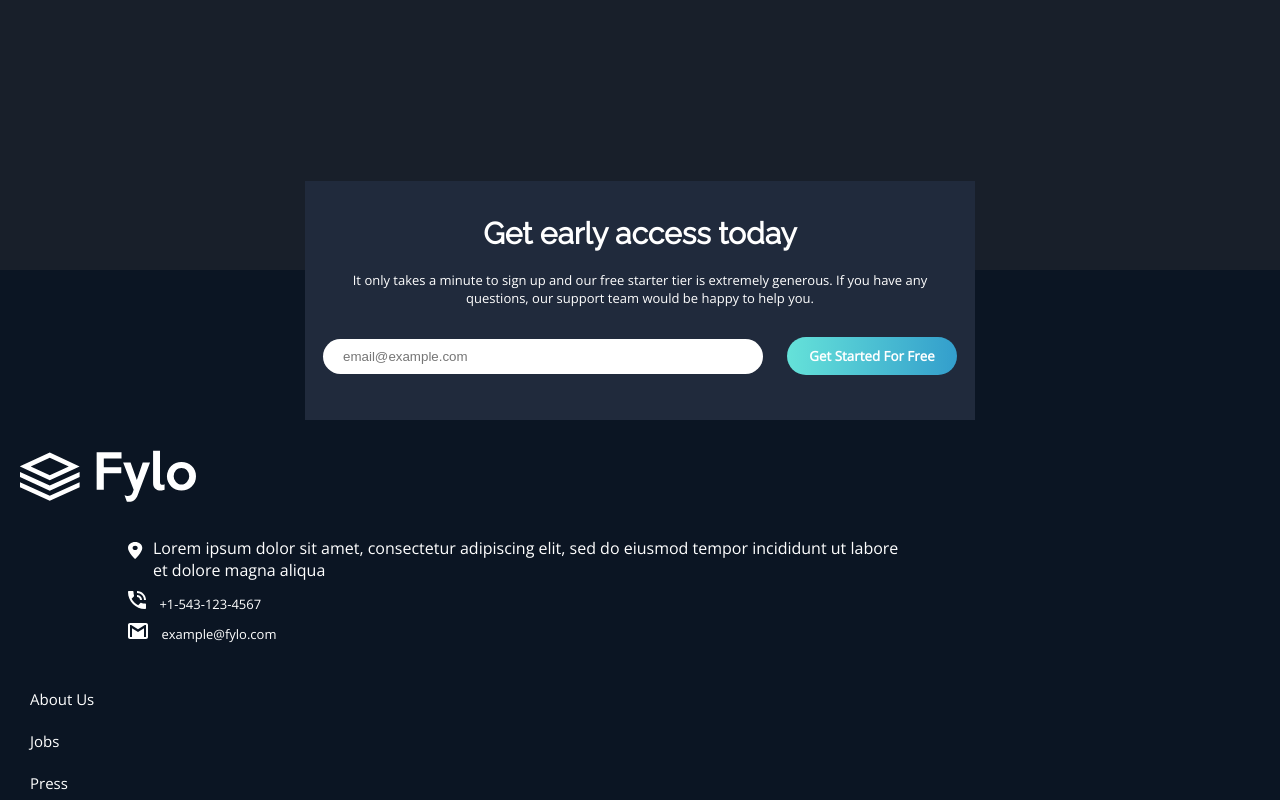
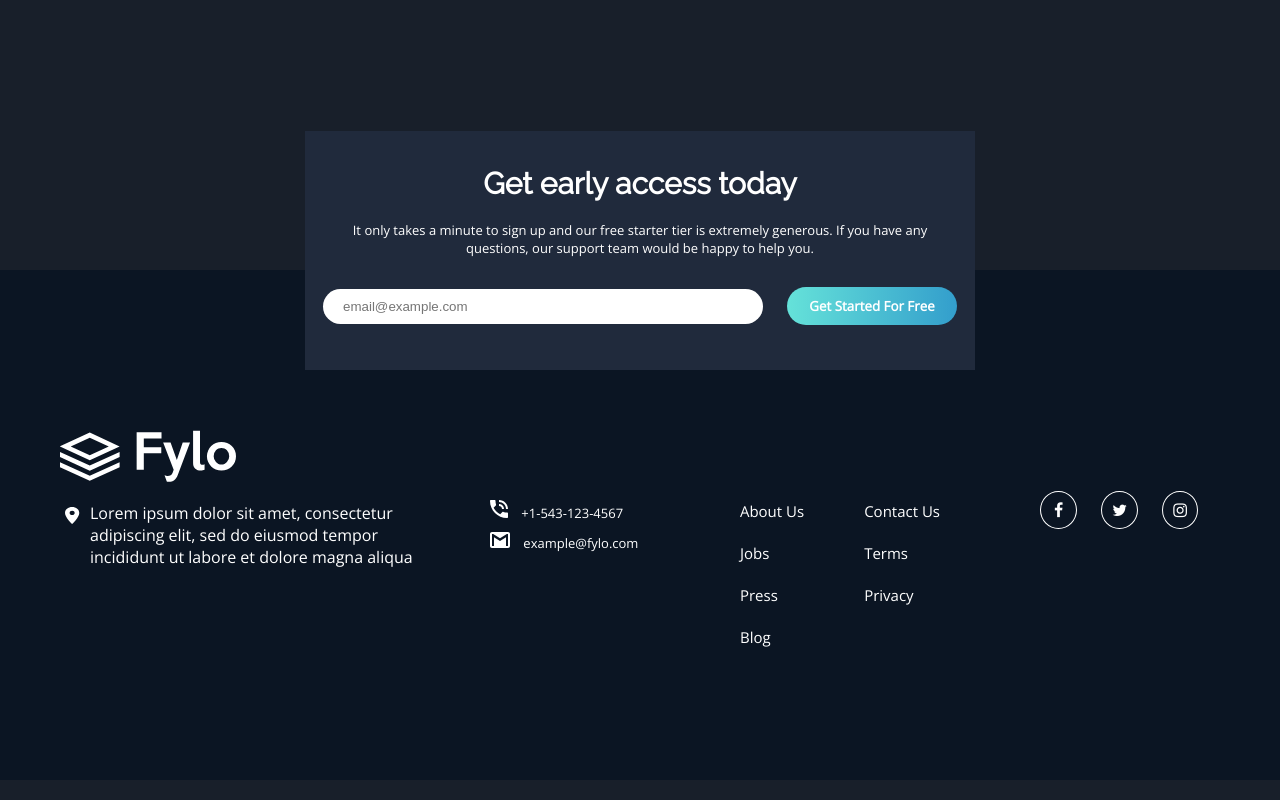
Before and after one commit to sathyaramkumar/dark-theme-landing-page, a plain HTML site: page index.html in a window 1280 px wide. Shown: the part 2400-3200 px from the top of the page. Drawn offline with nearby package versions, Linux system fonts and the light colour scheme.

Commit message:
style footer for destop view

```diff
--- a/scss/_footer.scss
+++ b/scss/_footer.scss
@@ -70,3 +70,59 @@
         }
     }
 }
+
+@media (min-width: 1200px) {
+    .footer {
+        padding: 150px 50px 0 50px;
+        display: grid;
+        grid-template-columns: auto auto auto auto;
+        .footer-img-text {
+            width: 400px;
+            .footer-logo {
+                padding: 10px;
+            }
+            .footer-text {
+                width: 400px;
+                margin: 5px;
+                .location-img {
+                }
+                .footer-line {
+                    width: 350px;
+                }
+            }
+        }
+        .footer-contact-email {
+            width: 180px;
+            padding-top: 70px;
+            .footer-contact {
+                width: 180px;
+            }
+            .footer-email {
+                width: 180px;
+            }
+        }
+        .footer-nav {
+            display: flex;
+            padding-top: 70px;
+            ul{
+                padding: 0;
+                .footer-nav-item {
+                    .footer-nav-link {}
+                }
+            }
+            ul {
+                padding: 0;
+                .footer-nav-item {
+                    .footer-nav-link {}
+                }
+            }
+        }
+        .footer-social-media {
+            height: 290px;
+            padding-top: 70px;
+            i {
+                margin-top: 1px;
+            }
+        }
+    }
+}
--- a/scss/_page-form.scss
+++ b/scss/_page-form.scss
@@ -49,6 +49,8 @@
 @media (min-width: 1200px) {
     .page-form {
         width: 50vw;
+        position: relative;
+        bottom: -100px;
         &-title {
             font-size: 30px;
         }
```
Also changed, not shown: scss/style.css, 1 other file.
